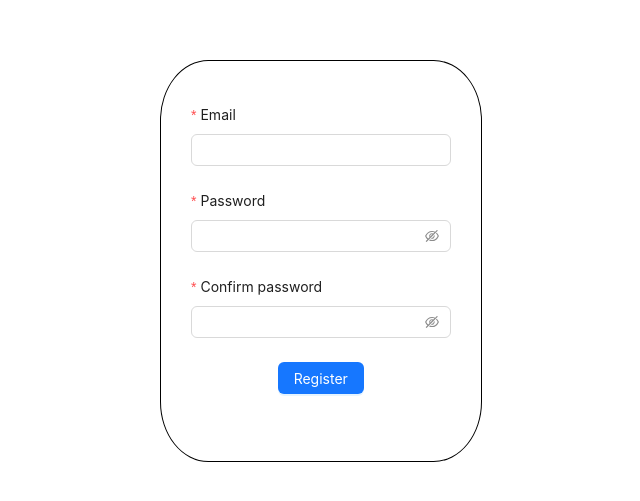
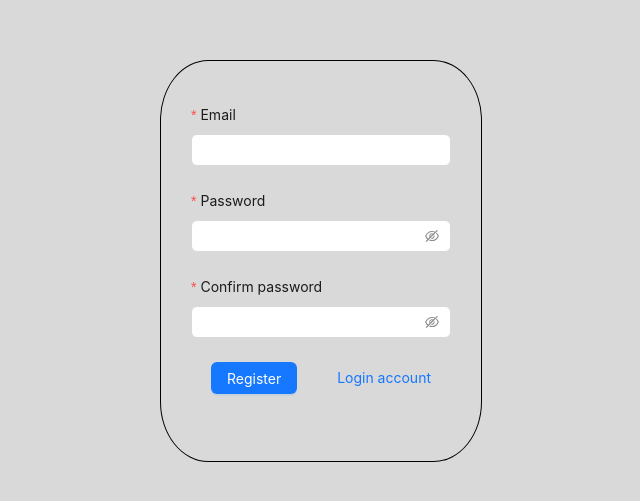
Before and after one commit to Simone-Puce/Task-manager-FE, a React (Create React App) app: page /register in a window 1280 px wide. Shown: the part 139-640 px from the top of the page, without its empty margins (319-959 px from the left). Built offline with nearby package versions, Linux system fonts and the light colour scheme.

Commit message:
Fixed registration form

```diff
--- a/src/components/forms/register/RegisterForm.css
+++ b/src/components/forms/register/RegisterForm.css
@@ -7,3 +7,11 @@
     justify-content: center;
     align-items: center;
 }
+
+
+.submit-login{
+    display: flex;
+    align-items: center;
+    justify-content: space-around;
+    text-align: center;
+}
--- a/src/components/forms/register/RegisterForm.tsx
+++ b/src/components/forms/register/RegisterForm.tsx
@@ -2,6 +2,7 @@ import { Button, Input } from "antd";
 import Form, { Rule } from "antd/es/form";
 import { ReactElement } from "react";
 import "./RegisterForm.css"
+import { Link } from "react-router-dom";
 //import { useNavigate } from "react-router-dom";
 
 const RegisterForm = (): ReactElement => {
@@ -20,7 +21,7 @@ const RegisterForm = (): ReactElement => {
         { required: true, message: "Please input your email!", type: "email" }
     ]
     const passwordRules: Rule[] = [
-        { required: true, message: "Please input your password!"},
+        { required: true, message: "Please input your password!" },
         { pattern: passwordRegex, message: "Password should have at least a number and a special character" }
     ]
 
@@ -43,11 +44,16 @@ const RegisterForm = (): ReactElement => {
                 <Form.Item label="Confirm password" name="confirmPassword" rules={passwordRules}>
                     <Input.Password />
                 </Form.Item>
-                <Form.Item wrapperCol={{ offset: 8, span: 16 }}>
-                    <Button type="primary" htmlType="submit">
-                        Register
-                    </Button>
-                </Form.Item>
+                <div className="submit-login">
+                    <Form.Item>
+                        <Button type="primary" htmlType="submit">
+                            Register
+                        </Button>
+                    </Form.Item>
+                    <Form.Item>
+                        <Link to="/">Login account</Link>
+                    </Form.Item>
+                </div>
             </Form>
         </div>
     )
--- a/src/index.css
+++ b/src/index.css
@@ -5,6 +5,7 @@ body {
     sans-serif;
   -webkit-font-smoothing: antialiased;
   -moz-osx-font-smoothing: grayscale;
+  background-color: #d9d9d9
 }
 
 code {
--- a/src/pages/login/LoginPage.tsx
+++ b/src/pages/login/LoginPage.tsx
@@ -1,12 +1,16 @@
-import { Card } from "antd";
+import { Layout } from "antd";
 import LoginForm from "../../components/forms/login/LoginForm";
 import "./LoginPage.css"
+
+
+const { Header, Footer, Sider, Content } = Layout;
 
 const LoginPage = () => {
   return (
       <div className="login-form-wrapper">
-        <LoginForm />
-      </div>
+      <LoginForm />
+    </div>
+
 
   )
 }
```
